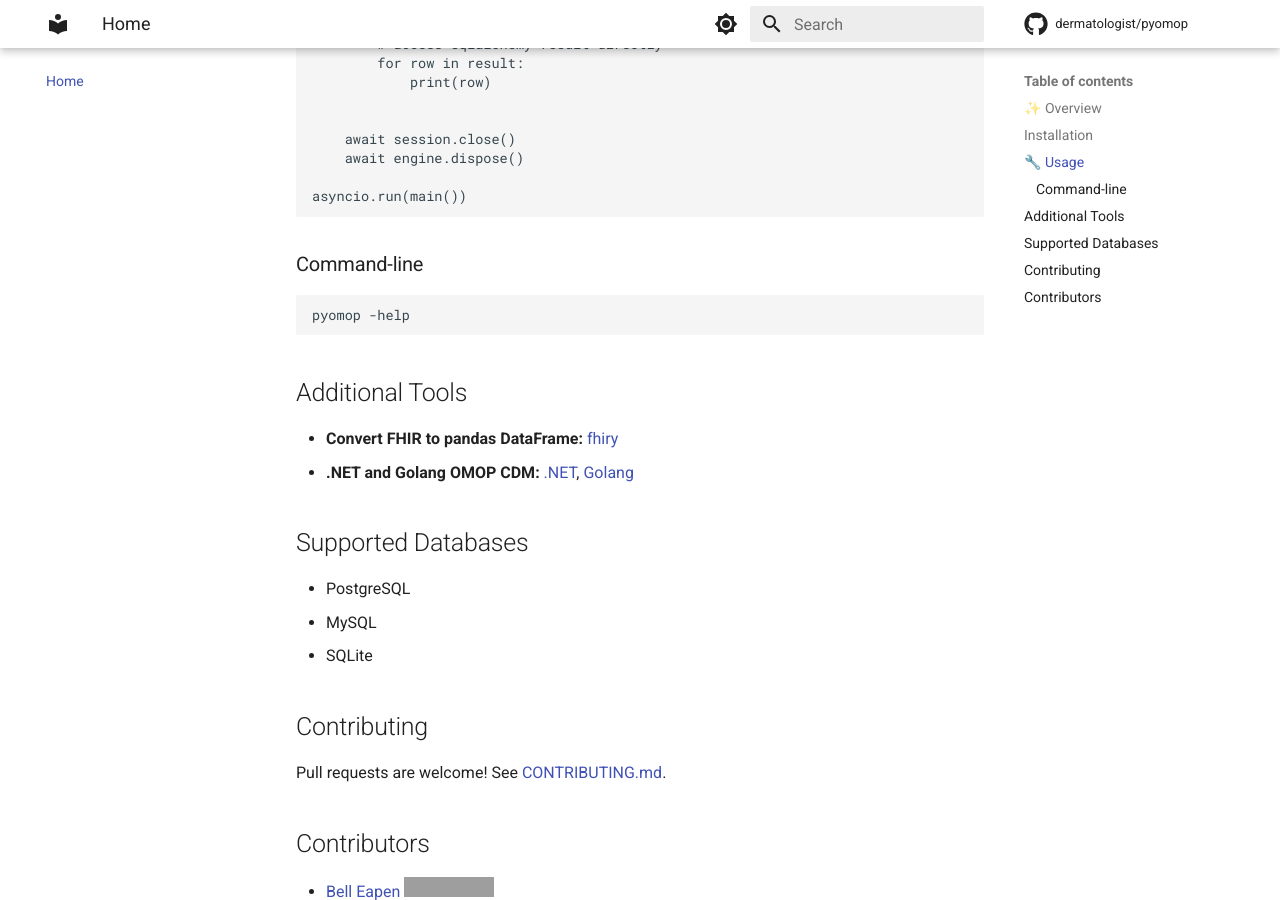
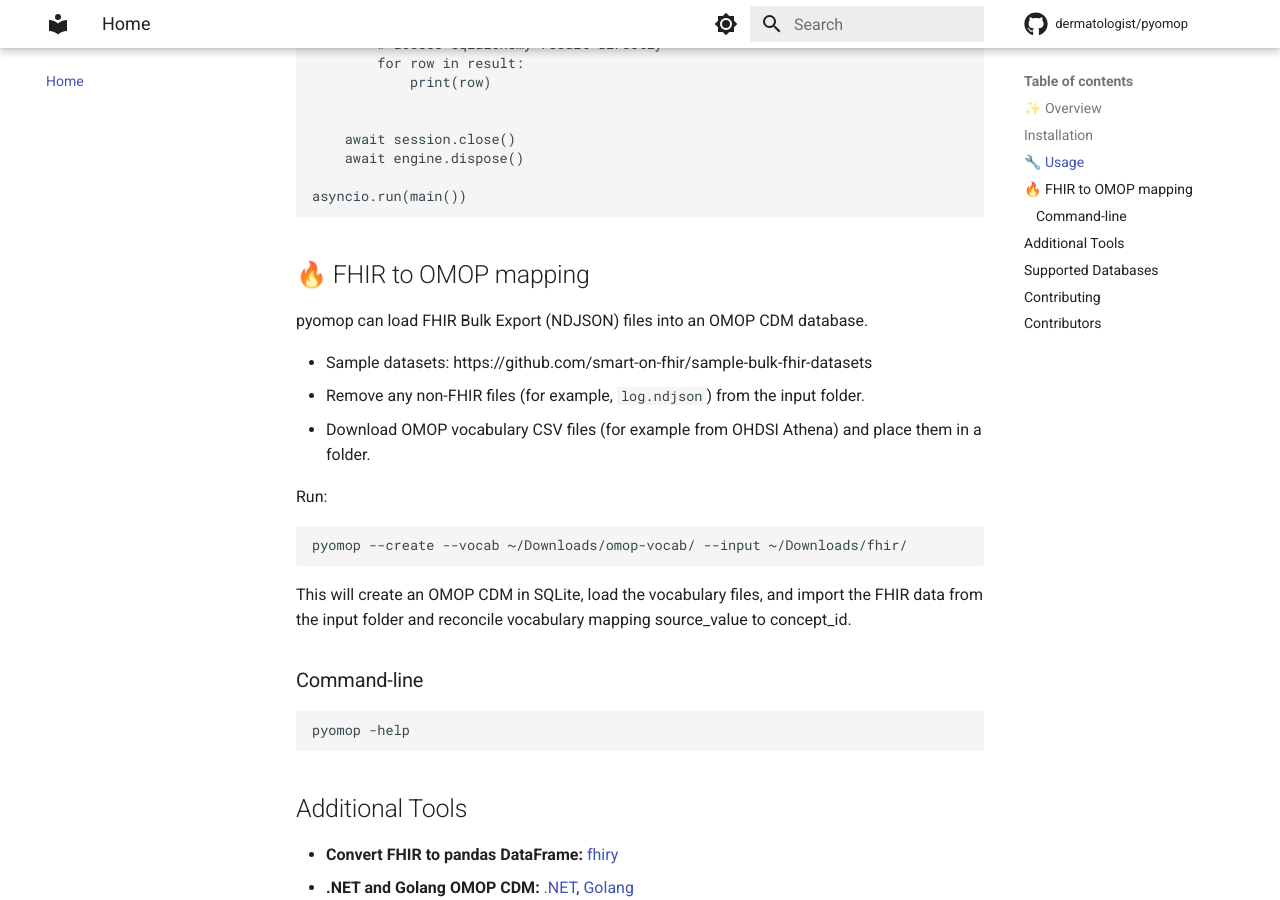
Before and after one commit to dermatologist/pyomop, an MkDocs documentation site: the page built from docs/index.md, in a window 1280 px wide and 900 px high, scrolled down 2405 px. Built offline with MkDocs 1.6.1 and Material for MkDocs 9.7.7, drawn with Linux system fonts in a browser that asks for light colours; comment, search, counter and statistics services are not loaded; grey boxes are pictures that could not be loaded.

Commit message:
feat: update README to include FHIR to OMOP mapping instructions and sample datasets

````diff
--- a/README.md
+++ b/README.md
@@ -118,6 +118,22 @@ asyncio.run(main())
 ```
 
 
+## 🔥 FHIR to OMOP mapping
+
+pyomop can load FHIR Bulk Export (NDJSON) files into an OMOP CDM database.
+
+- Sample datasets: https://github.com/smart-on-fhir/sample-bulk-fhir-datasets
+- Remove any non-FHIR files (for example, `log.ndjson`) from the input folder.
+- Download OMOP vocabulary CSV files (for example from OHDSI Athena) and place them in a folder.
+
+Run:
+
+```bash
+pyomop --create --vocab ~/Downloads/omop-vocab/ --input ~/Downloads/fhir/
+```
+
+This will create an OMOP CDM in SQLite, load the vocabulary files, and import the FHIR data from the input folder and reconcile vocabulary mapping source_value to concept_id.
+
 ### Command-line
 
 ```
````
Also changed, not shown: notes/prompt.md (+9 -0 lines).
